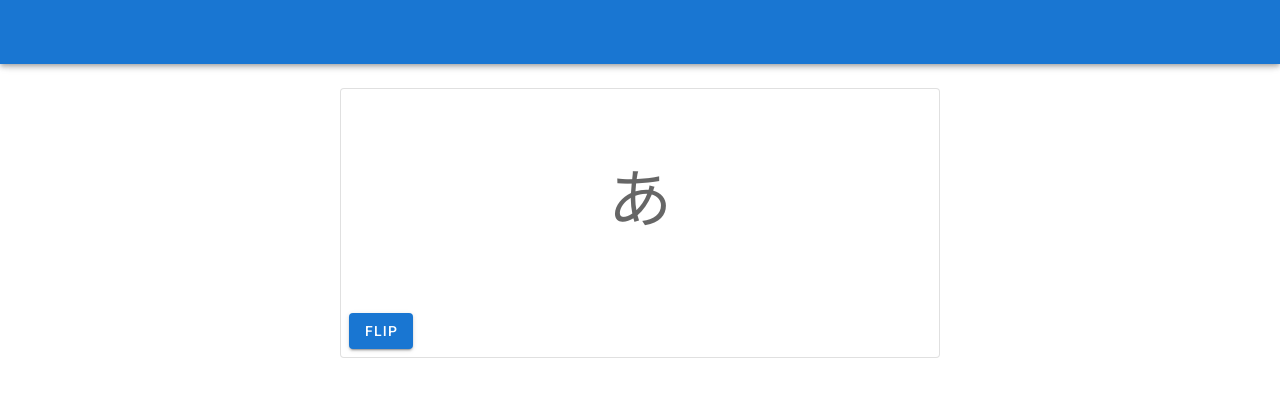
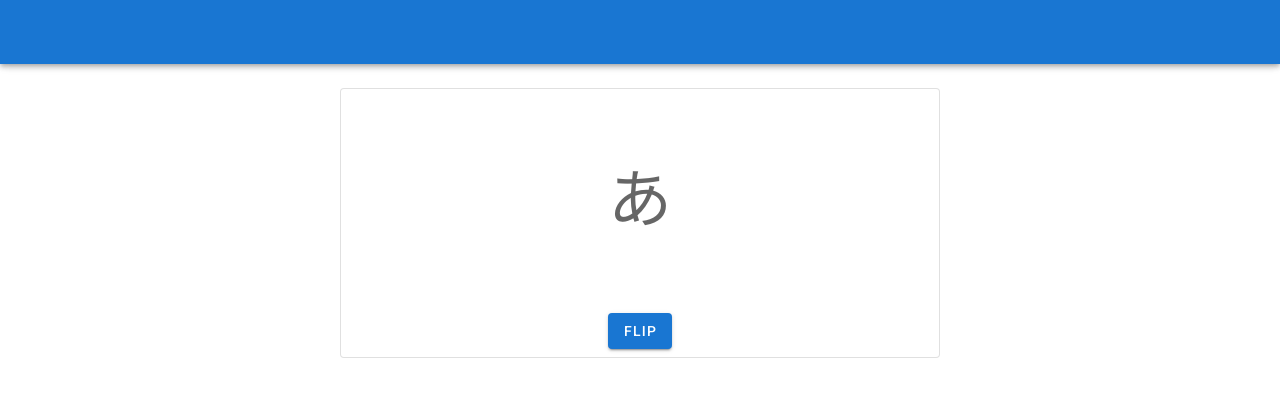
Before and after one commit to steffennilsen/flashcard, a Vue app: page /cardView in a window 1280 px wide. Shown: the top 394 px of the page. Built offline with nearby package versions, Linux system fonts and the light colour scheme.

Commit message:
--wip-- [skip ci]

```diff
--- a/src/components/Card.vue
+++ b/src/components/Card.vue
@@ -19,8 +19,8 @@
         </div>
       </v-card-text>
 
-      <v-card-actions>
-        <v-btn color="primary" v-on:click="flip">Flip</v-btn>
+      <v-card-actions class="justify-center">
+        <v-btn color="primary" v-on:click="flip" class="align-self-stretch">Flip</v-btn>
       </v-card-actions>
     </v-card>
   </div>
```
